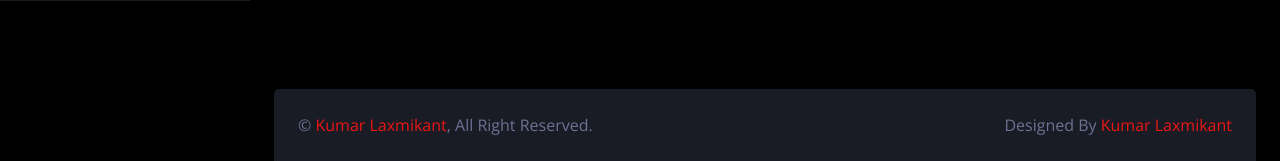
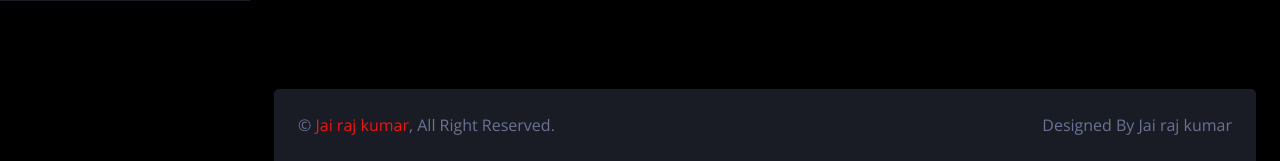
Before and after one commit to JaiRaj22/FinalProject, a Django app: page /search/ in a window 1280 px wide. Shown: the part 799-960 px from the top of the page. Run offline with Django 4.2, Linux system fonts and the light colour scheme; some libraries are stand-ins or nearby versions.

Commit message:
updating files

```diff
--- a/app/templates/API_Down.html
+++ b/app/templates/API_Down.html
@@ -120,10 +120,10 @@
                 <div class="bg-secondary rounded-top p-4">
                     <div class="row">
                         <div class="col-12 col-sm-6 text-center text-sm-start">
-                            &copy; <a href="#">Kumar Laxmikant</a>, All Right Reserved.
+                            &copy; <a href="#">Jai raj kumar</a>, All Right Reserved.
                         </div>
                         <div class="col-12 col-sm-6 text-center text-sm-end">
-                            Designed By <a href="https://portfolio-website-azure-eta.vercel.app/">Kumar Laxmikant</a>
+                            Designed By Jai raj kumar</a>
                         </div>
                     </div>
                 </div>
--- a/app/templates/Invalid_Days_Format.html
+++ b/app/templates/Invalid_Days_Format.html
@@ -120,10 +120,10 @@
                 <div class="bg-secondary rounded-top p-4">
                     <div class="row">
                         <div class="col-12 col-sm-6 text-center text-sm-start">
-                            &copy; <a href="#">Kumar Laxmikant</a>, All Right Reserved.
+                            &copy; <a href="#">Jai raj kumar</a>, All Right Reserved.
                         </div>
                         <div class="col-12 col-sm-6 text-center text-sm-end">
-                            Designed By <a href="https://portfolio-website-azure-eta.vercel.app/">Kumar Laxmikant</a>
+                            Designed By Jai raj kumar</a>
                         </div>
                     </div>
                 </div>
--- a/app/templates/Invalid_Ticker.html
+++ b/app/templates/Invalid_Ticker.html
@@ -120,10 +120,10 @@
                 <div class="bg-secondary rounded-top p-4">
                     <div class="row">
                         <div class="col-12 col-sm-6 text-center text-sm-start">
-                            &copy; <a href="#">Kumar Laxmikant</a>, All Right Reserved.
+                            &copy; <a href="#">Jai raj kumar</a>, All Right Reserved.
                         </div>
                         <div class="col-12 col-sm-6 text-center text-sm-end">
-                            Designed By <a href="https://portfolio-website-azure-eta.vercel.app/">Kumar Laxmikant</a>
+                            Designed By Jai raj kumar</a>
                         </div>
                     </div>
                 </div>
--- a/app/templates/Negative_Days.html
+++ b/app/templates/Negative_Days.html
@@ -120,10 +120,10 @@
                 <div class="bg-secondary rounded-top p-4">
                     <div class="row">
                         <div class="col-12 col-sm-6 text-center text-sm-start">
-                            &copy; <a href="#">Kumar Laxmikant</a>, All Right Reserved.
+                            &copy; <a href="#">Jai raj kumar</a>, All Right Reserved.
                         </div>
                         <div class="col-12 col-sm-6 text-center text-sm-end">
-                            Designed By <a href="https://portfolio-website-azure-eta.vercel.app/">Kumar Laxmikant</a>
+                            Designed By Jai raj kumar</a>
                         </div>
                     </div>
                 </div>
--- a/app/templates/Overflow_days.html
+++ b/app/templates/Overflow_days.html
@@ -120,10 +120,10 @@
                 <div class="bg-secondary rounded-top p-4">
                     <div class="row">
                         <div class="col-12 col-sm-6 text-center text-sm-start">
-                            &copy; <a href="#">Kumar Laxmikant</a>, All Right Reserved.
+                            &copy; <a href="#">Jai raj kumar</a>, All Right Reserved.
                         </div>
                         <div class="col-12 col-sm-6 text-center text-sm-end">
-                            Designed By <a href="https://portfolio-website-azure-eta.vercel.app/">Kumar Laxmikant</a>
+                            Designed By Jai raj kumart</a>
                         </div>
                     </div>
                 </div>
--- a/app/templates/index.html
+++ b/app/templates/index.html
@@ -173,7 +173,7 @@
                             &copy; <a href="#">Jai raj kumar</a>, All Right Reserved.
                         </div>
                         <div class="col-12 col-sm-6 text-center text-sm-end">
-                            Designed By <a href="https://portfolio-website-azure-eta.vercel.app/">Jai raj kumar</a>
+                            Designed By Jai raj kumar
                         </div>
                     </div>
                 </div>
--- a/app/templates/result.html
+++ b/app/templates/result.html
@@ -215,10 +215,10 @@
                 <div class="bg-secondary rounded-top p-4">
                     <div class="row">
                         <div class="col-12 col-sm-6 text-center text-sm-start">
-                            &copy; <a href="#">Kumar Laxmikant</a>, All Right Reserved.
+                            &copy; <a href="#">Jai raj kumar</a>, All Right Reserved.
                         </div>
                         <div class="col-12 col-sm-6 text-center text-sm-end">
-                            Designed By <a href="https://portfolio-website-azure-eta.vercel.app/">Kumar Laxmikant</a>
+                            Designed By Jai raj kumar</a>
                         </div>
                     </div>
                 </div>
--- a/app/templates/search.html
+++ b/app/templates/search.html
@@ -141,11 +141,11 @@
                 <div class="bg-secondary rounded-top p-4">
                     <div class="row">
                         <div class="col-12 col-sm-6 text-center text-sm-start">
-                            &copy; <a href="#">Kumar Laxmikant</a>, All Right Reserved.
+                            &copy; <a href="#">Jai raj kumar</a>, All Right Reserved.
                         </div>
                         <div class="col-12 col-sm-6 text-center text-sm-end">
                             <!--/*** This template is free as long as you keep the footer author’s credit link/attribution link/backlink. If you'd like to use the template without the footer author’s credit link/attribution link/backlink, you can purchase the Credit Removal License from "https://htmlcodex.com/credit-removal". Thank you for your support. ***/-->
-                            Designed By <a href="https://portfolio-website-azure-eta.vercel.app/">Kumar Laxmikant</a>
+                            Designed By Jai raj kumar</a>
                         </div>
                     </div>
                 </div>
--- a/app/templates/ticker.html
+++ b/app/templates/ticker.html
@@ -135,10 +135,10 @@
                 <div class="bg-secondary rounded-top p-4">
                     <div class="row">
                         <div class="col-12 col-sm-6 text-center text-sm-start">
-                            &copy; <a href="#">Kumar Laxmikant</a>, All Right Reserved.
+                            &copy; <a href="#">Jai raj kumar</a>, All Right Reserved.
                         </div>
                         <div class="col-12 col-sm-6 text-center text-sm-end">
-                            Designed By <a href="https://portfolio-website-azure-eta.vercel.app/">Kumar Laxmikant</a>
+                            Designed By Jai raj kumar</a>
                         </div>
                     </div>
                 </div>
```
